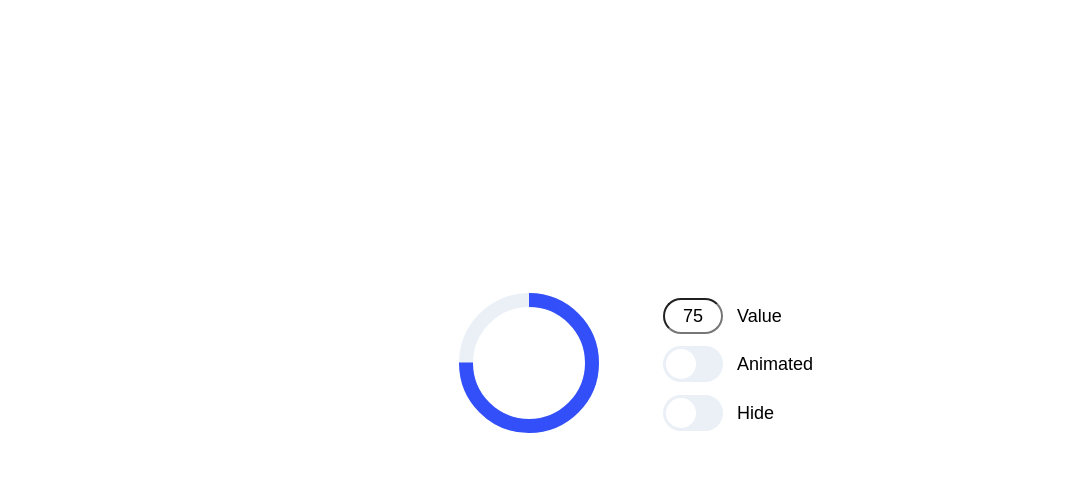
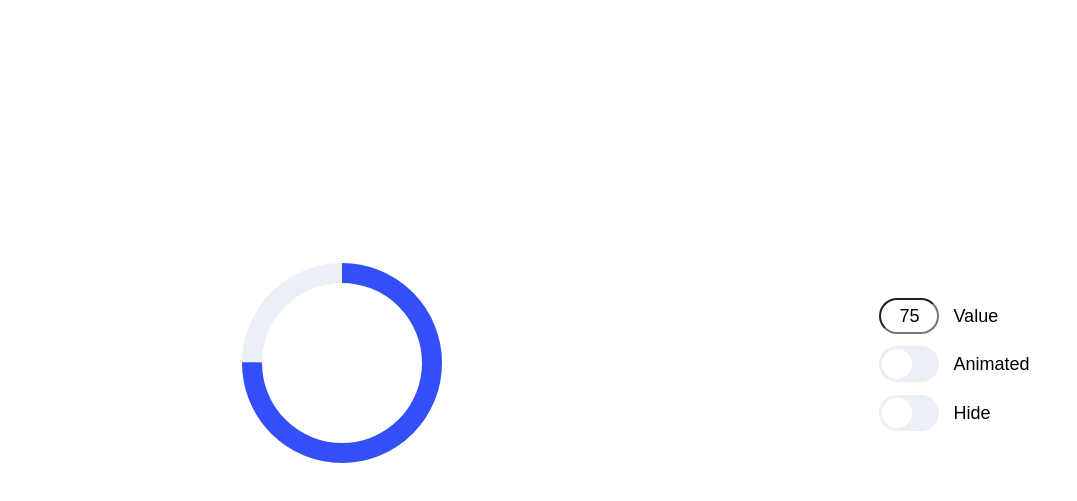
Before and after one commit to dadajonovich/progress-component, a website with bundled scripts: page index.html in a window 1280 px wide. Shown: the part 63-564 px from the top of the page, without its empty margins (0-1077 px from the left). Built offline with nearby package versions, Linux system fonts and the light colour scheme.

Commit message:
limit strokeWidth

```diff
--- a/loader/loader.js
+++ b/loader/loader.js
@@ -11,15 +11,19 @@ export function createLoader({
   isAnimated = false,
   isHide = false,
 } = {}) {
+  const halfSize = size / 2;
+
+  if (strokeWidth > halfSize) strokeWidth = halfSize;
+  if (strokeWidth < 0) strokeWidth = 0;
+
+  const radius = halfSize - strokeWidth / 2;
+  const circleLength = 2 * Math.PI * radius;
+
   const container = document.createElement('div');
   container.classList.add('lib-loader');
   if (className) container.classList.add(className);
   container.style.width = `${size}px`;
   container.style.height = `${size}px`;
-
-  const halfSize = size / 2;
-  const radius = halfSize - strokeWidth / 2;
-  const circleLength = 2 * Math.PI * radius;
 
   const svg = document.createElementNS('http://www.w3.org/2000/svg', 'svg');
 
--- a/script.js
+++ b/script.js
@@ -7,8 +7,8 @@ document.addEventListener('DOMContentLoaded', () => {
   console.log(switchHide.checked);
 
   const loader = createLoader({
-    size: 140,
-    strokeWidth: 14,
+    size: 200,
+    strokeWidth: 20,
     value: inputValue.value,
     className: 'loader',
     isAnimated: switchAnimated.checked,
--- a/style.css
+++ b/style.css
@@ -27,8 +27,7 @@ body {
   flex-grow: 1;
 
   align-items: center;
-  justify-content: center;
-  gap: 64px;
+  justify-content: space-around;
 }
 
 @media screen and (orientation: landscape) {
```
